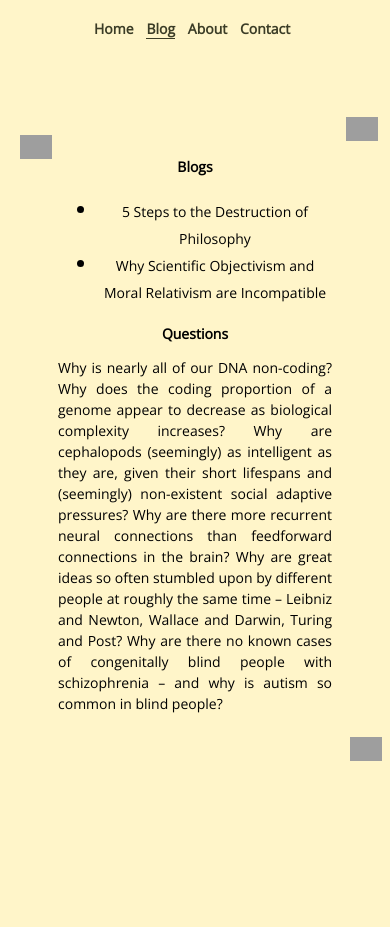
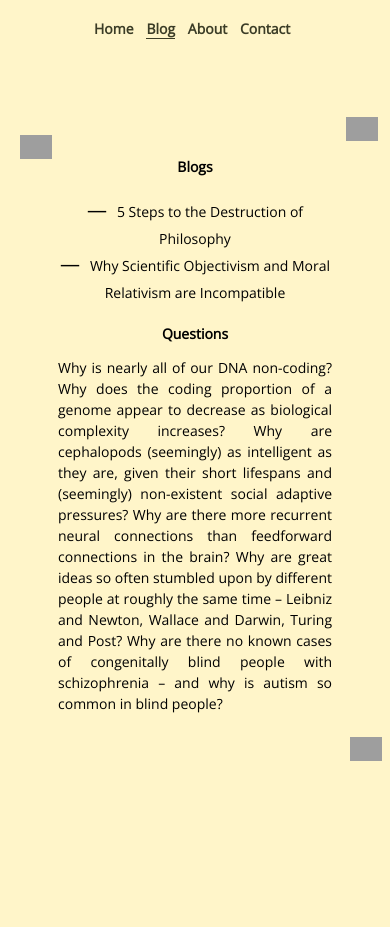
Before and after one commit to richardofarrell/richardofarrell.github.io, a Jekyll site: the page built from blog-list.md, in a window 390 px wide. Built offline with Jekyll 4.4.1, drawn with Linux system fonts in a browser that asks for light colours; grey boxes are pictures that could not be loaded.

Commit message:
Update default.html

```diff
--- a/_layouts/default.html
+++ b/_layouts/default.html
@@ -93,13 +93,26 @@
         a {
             text-decoration: none; /* Remove underline */
             color: black; /* Set link color */
-            font-size: clamp(14px, 1.2vw, 16px); /* Adjust link font size */
+            font-size: clamp(14px, 1.8vw, 20px); /* Adjust link font size */
         }
 
         a:hover {
             color: #808080; /* Change color on hover */
         }
-            </style>
+
+        /* Remove bullet points */
+        ul {
+            list-style: none;
+            padding-left: 0;
+        }
+
+        /* Change list item prefix to emdash */
+        ul li:before {
+            content: "—";
+            padding-right: 0.5em;
+        }
+
+        </style>
 
     <script src="https://code.jquery.com/jquery-3.6.4.min.js"></script>
     <script>
```
